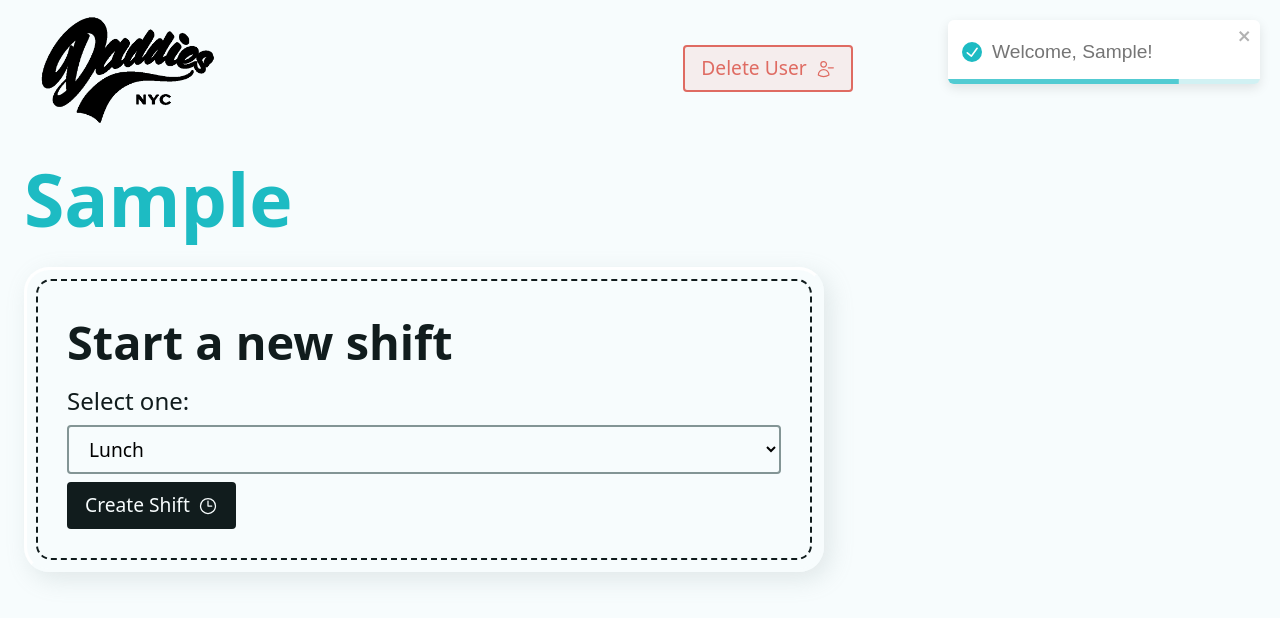
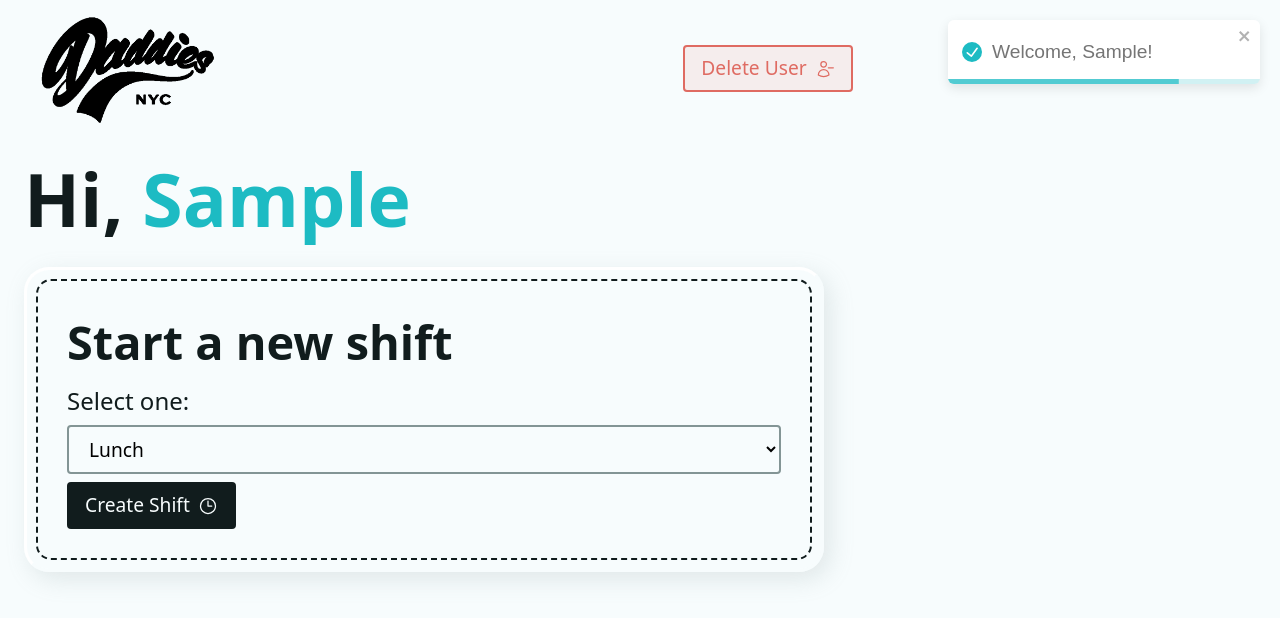
Before and after one commit to write2cmdg/daddies-tip-app, a React (Vite) app: page / in a window 1280 px wide. Both pictures are taken after typing "Sample" into the empty fields and a click on the button "Join Us!". Shown: the top 618 px of the page. Built offline with nearby package versions, Linux system fonts and the light colour scheme.

Commit message:
added status column to table minor updates

```diff
--- a/src/components/Table.jsx
+++ b/src/components/Table.jsx
@@ -11,7 +11,7 @@ const Table = ({ shifts }) => {
             <thead>
                 <tr>
                     {
-                        [ "Date", "Day", "Shift" ].map((i, index) => (
+                        [ "Date", "Day", "Shift", "Status" ].map((i, index) => (
                             <th key={index}>{i}</th>
                         ))
                     }
@@ -21,9 +21,6 @@ const Table = ({ shifts }) => {
             <tbody>
                 {
                     shifts.map((shift) => (
-                        // <tr key={shift.id}>
-                        //     <h3>{shift.date} {shift.day} {shift.shift}</h3>
-                        // </tr>
                         <tr>
                             <ShiftItem shift={shift} />
                         </tr>
--- a/src/pages/Dashboard.jsx
+++ b/src/pages/Dashboard.jsx
@@ -67,7 +67,7 @@ const Dashboard = () => {
     <>
        {userName ? (
         <div className="dashboard">
-            <h1><span className='accent'>{userName}</span></h1>
+            <h1>Hi, <span className='accent'>{userName}</span></h1>
             <div className="grid-sm">
                 {/* Shifts ? () : () */}
                 <div className="grid-lg">
```
